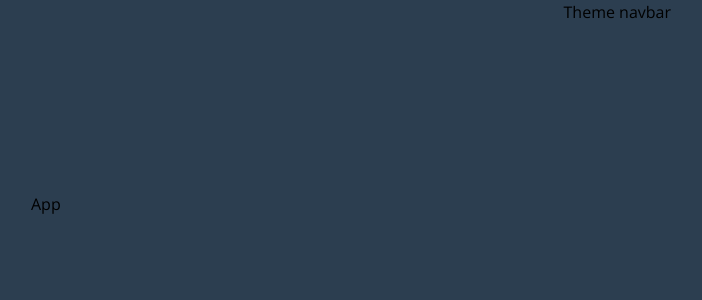
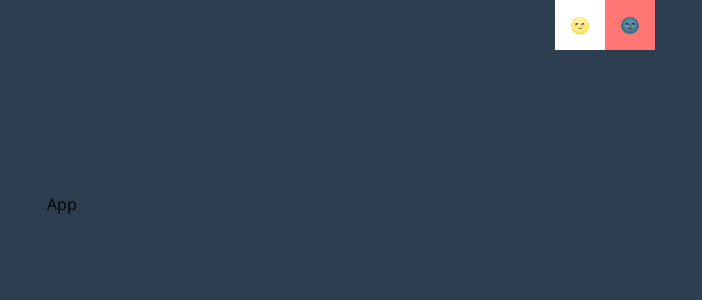
Before and after one commit to jakubwilk/jakubwilk-pl, a React (Create React App) app: page / in a window 1280 px wide. Shown: the top 300 px of the page, without its empty margins (289-991 px from the left). Built offline with nearby package versions, Linux system fonts and the light colour scheme.

Commit message:
Create theme switcher with emojis

```diff
--- a/src/components/layout/AppLayout.tsx
+++ b/src/components/layout/AppLayout.tsx
@@ -6,8 +6,8 @@ interface IProps {
 
 function AppLayout({ children }: IProps) {
   return (
-    <div className={'container mx-auto xl:max-w-[50vw] relative'}>
-      <div className={'py-48'}>{children}</div>
+    <div className={'container mx-auto xl:max-w-[50vw]'}>
+      <div className={'py-24 sm:py-36 md:py-48 mx-4 relative'}>{children}</div>
     </div>
   )
 }
--- /dev/null
+++ b/src/components/theme/hooks/index.ts
@@ -0,0 +1 @@
+export { default as useChangeTheme } from './useChangeTheme'
--- /dev/null
+++ b/src/components/theme/hooks/useChangeTheme.tsx
@@ -0,0 +1,23 @@
+import { MouseEvent, useCallback } from 'react'
+
+import { ThemeColorsEnum } from '../models'
+
+function useChangeTheme() {
+  const changeThemeHandler = useCallback(
+    (e: MouseEvent<HTMLButtonElement>, theme: ThemeColorsEnum) => {
+      e.preventDefault()
+      const body = document.getElementById('appBody')
+
+      if (theme === ThemeColorsEnum.LIGHT) {
+        body?.classList.add('light-theme')
+      } else {
+        body?.classList.remove('light-theme')
+      }
+    },
+    []
+  )
+
+  return { changeThemeHandler }
+}
+
+export default useChangeTheme
--- a/src/components/theme/index.ts
+++ b/src/components/theme/index.ts
@@ -1 +1,3 @@
+export * from './hooks'
+export * from './models'
 export * from './ui'
--- /dev/null
+++ b/src/components/theme/models/index.ts
@@ -0,0 +1 @@
+export * from './theme.model'
--- /dev/null
+++ b/src/components/theme/models/theme.model.ts
@@ -0,0 +1,6 @@
+export enum ThemeColorsEnum {
+  // eslint-disable-next-line no-unused-vars
+  LIGHT = 'light',
+  // eslint-disable-next-line no-unused-vars
+  DARK = 'dark',
+}
--- /dev/null
+++ b/src/components/theme/ui/ThemeButton.tsx
@@ -0,0 +1,45 @@
+import { MouseEvent, useMemo } from 'react'
+import clsx from 'clsx'
+
+import { ThemeColorsEnum } from '../models'
+
+interface IProps {
+  theme: ThemeColorsEnum
+  themeClassName: string
+  onClickHandlder: (e: MouseEvent<HTMLButtonElement>, theme: ThemeColorsEnum) => void
+}
+
+function ThemeButton({ theme, themeClassName, onClickHandlder }: IProps) {
+  const isDarkTheme = useMemo(() => theme === ThemeColorsEnum.DARK, [theme])
+
+  return (
+    <button
+      className={clsx(
+        themeClassName,
+        'hover:bg-red focus:bg-red',
+        'focus:outline-0',
+        'transition duration-100 ease-out',
+        'h-[30px] sm:h-[50px] min-w-[35px] sm:min-w-[50px]'
+      )}
+      title={isDarkTheme ? 'Zmień motyw na ciemny' : 'Zmień motyw na jasny'}
+      onClick={(e) =>
+        onClickHandlder(e, isDarkTheme ? ThemeColorsEnum.DARK : ThemeColorsEnum.LIGHT)
+      }
+    >
+      <span
+        className={clsx(
+          'sr-only',
+          'uppercase',
+          'font-sans font-light',
+          'tracking-widest',
+          'px-4 sm:px-0'
+        )}
+      >
+        {'Ciemny'}
+      </span>
+      <span className={'sm:not-sr-only'}>{isDarkTheme ? '🌚' : '🌝'}</span>
+    </button>
+  )
+}
+
+export default ThemeButton
--- a/src/components/theme/ui/ThemeNavbar.tsx
+++ b/src/components/theme/ui/ThemeNavbar.tsx
@@ -1,5 +1,27 @@
+import { useChangeTheme } from '../hooks'
+import { ThemeColorsEnum } from '../models'
+
+import ThemeButton from './ThemeButton'
+
 function ThemeNavbar() {
-  return <nav className={'absolute top-0 right-0 z-10'}>{'Theme navbar'}</nav>
+  const { changeThemeHandler } = useChangeTheme()
+
+  return (
+    <nav className={'absolute top-0 right-0 z-10'}>
+      <div>
+        <ThemeButton
+          theme={ThemeColorsEnum.LIGHT}
+          themeClassName={'light-theme-button'}
+          onClickHandlder={changeThemeHandler}
+        />
+        <ThemeButton
+          theme={ThemeColorsEnum.DARK}
+          themeClassName={'dark-theme-button'}
+          onClickHandlder={changeThemeHandler}
+        />
+      </div>
+    </nav>
+  )
 }
 
 export default ThemeNavbar
```
